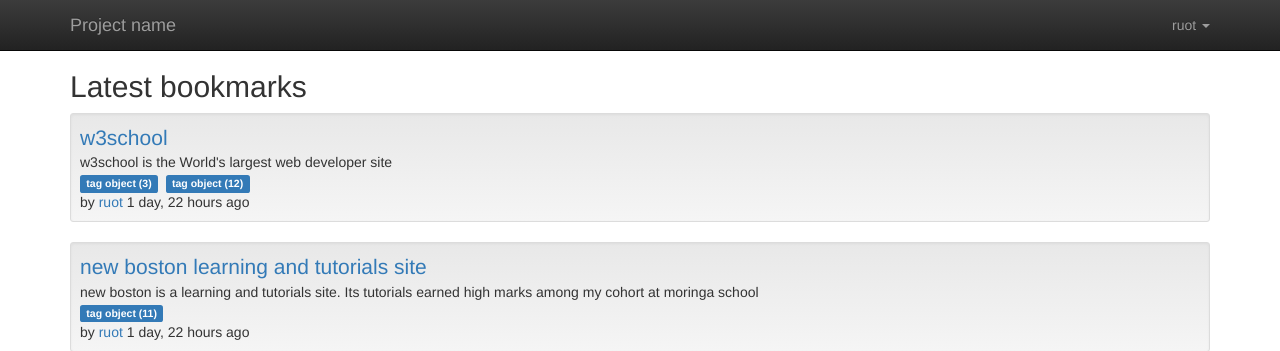
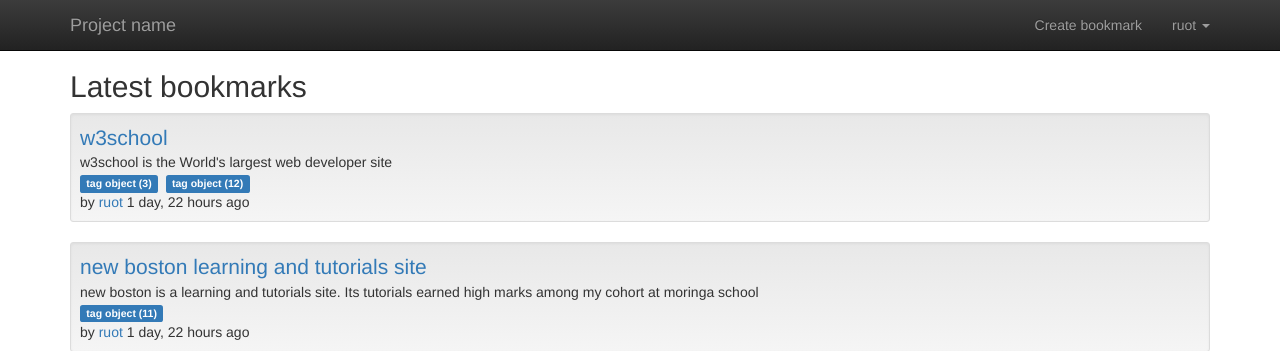
Before and after one commit to rtduany/mysite, a Django app: page / in a window 1280 px wide. Shown: the top 351 px of the page. Run offline with Django 3.2, Linux system fonts and the light colour scheme; a user stored in the database is signed in; data comes from the database, SQL or seed files in the repository; some libraries are stand-ins or nearby versions.

Commit message:
added a link to create new bookmarks to the file mysite/templates/toggle_login.html

```diff
--- a/templates/toggle_login.html
+++ b/templates/toggle_login.html
@@ -1,5 +1,6 @@
 {% if user.is_authenticated %}
 <ul class="nav navbar-nav navbar-right">
+	<li><a href="{% url "marcador_bookmark_create" %}">Create bookmark</a></li>
 	<li class="dropdown">
 		<a href="#" class="dropdown-toggle" data-toggle="dropdown" role="button" aria-expanded="false">{{ user.username }} <span class="caret"></span></a>
 		<ul class="dropdown-menu" role="menu">
@@ -10,8 +11,7 @@
 	</li>
 </ul>
 {% else %}
-<form class="navbar-form navbar-right" role="form" action="{% url "mysite_login" %}"
-    method="post" accept-charset="utf-8">
+<form class="navbar-form navbar-right" role="form" action="{% url "mysite_login" %}" method="post" accept-charset="utf-8">
 	<div class="form-group">
 		<input type="text" placeholder="Username" class="form-control" name="username">
 	</div>
```
Lines whose indentation alone changed are shown as unchanged.
